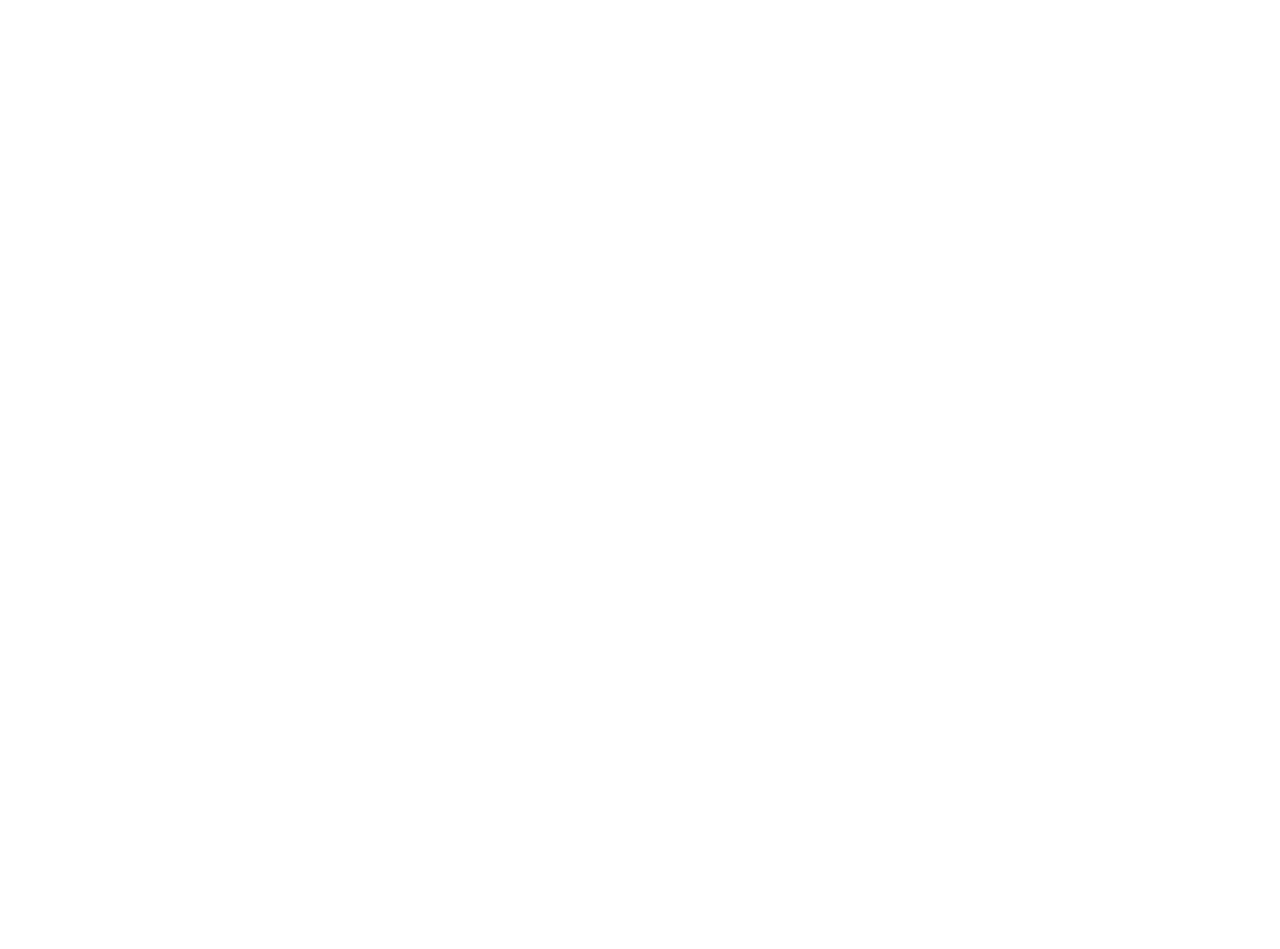
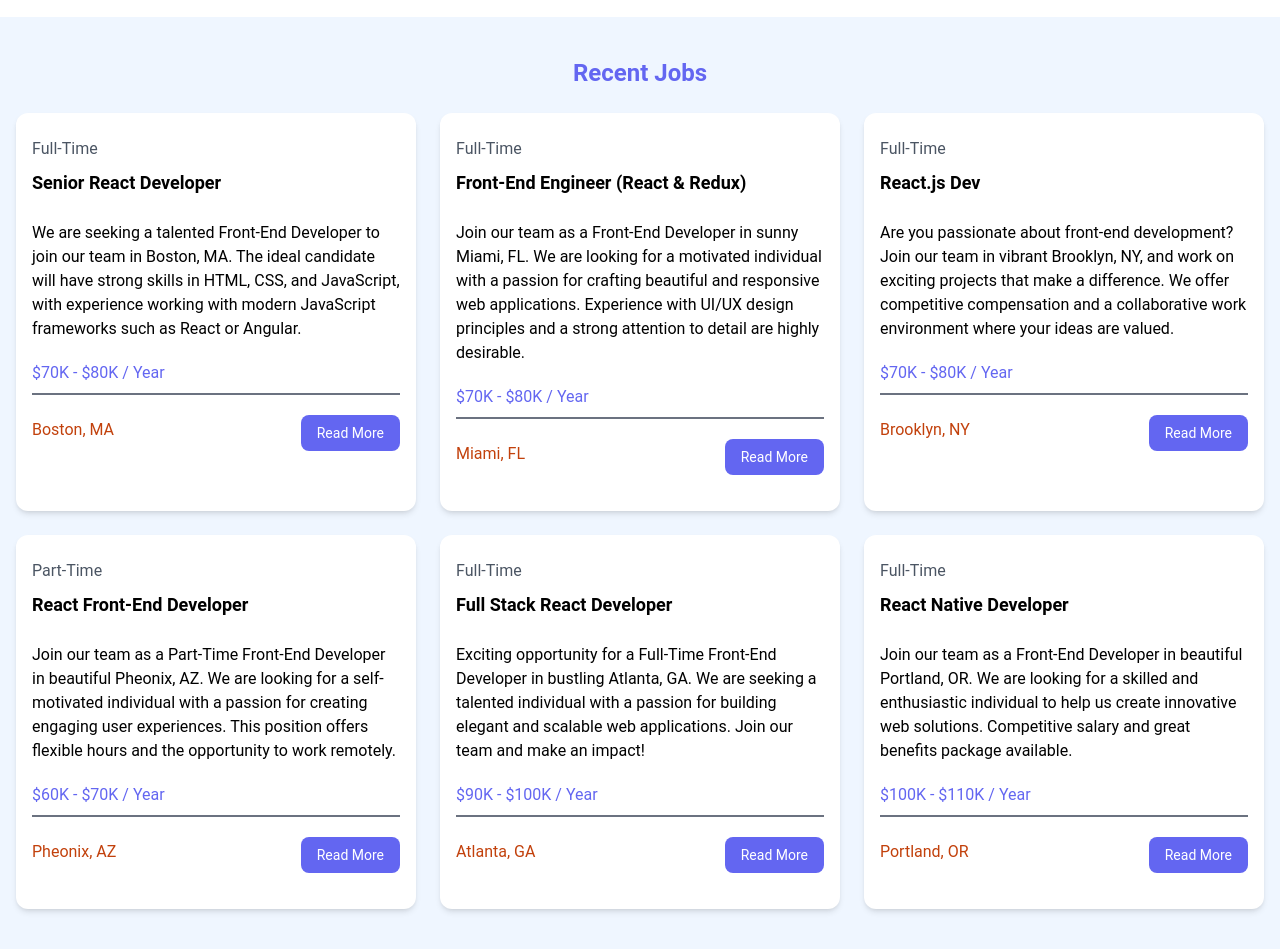
Before and after one commit to amuuo-dev/get-a-job, a React (Vite) app: page / in a window 1280 px wide. Shown: the part 580-1529 px from the top of the page. Before the commit the page ends 800 px from the top, so only its background shows below. Built offline with nearby package versions, Linux system fonts and the light colour scheme.

Commit message:
created a joblist from a jobs.json file and outputed all jobs from the json file and created a browsejob component

```diff
--- a/src/App.jsx
+++ b/src/App.jsx
@@ -1,6 +1,7 @@
 import Navbar from "./components/Navbar";
 import Hero from "./components/Hero";
 import Page from "./components/Page";
+import BrowseJobs from "./components/BrowseJobs";
 const App = () => {
   return (
     <>
@@ -10,6 +11,7 @@
         subtitle="Find the React job that fits your skills and needs"
       />
       <Page />
+      <BrowseJobs />
     </>
   );
 };
--- /dev/null
+++ b/src/components/BrowseJobs.jsx
@@ -0,0 +1,20 @@
+import jobs from "../jobs.json";
+import JobList from "./JobList";
+const BrowseJobs = () => {
+  return (
+    <section className="bg-blue-50 px-4 py-10">
+      <div className="container-xl lg:container m-auto">
+        <h2 className="text-center text-indigo-500 text-2xl font-bold mb-6">
+          Recent Jobs
+        </h2>
+        <div className="grid grid-cols-1 md:grid-cols-3 gap-6">
+          {jobs.map((job) => (
+            <JobList key={job.id} job={job} />
+          ))}
+        </div>
+      </div>
+    </section>
+  );
+};
+
+export default BrowseJobs;
--- /dev/null
+++ b/src/components/JobList.jsx
@@ -0,0 +1,29 @@
+const JobList = ({ job }) => {
+  return (
+    <div className="bg-white rounded-xl shadow-md relative">
+      <div className="p-4">
+        <div className="mb-6">
+          <div className="text-gray-600 my-2">{job.type}</div>
+          <h3 className="text-lg font-bold">{job.title}</h3>
+        </div>
+        <div className="mb-5">{job.description}</div>
+        <h3 className="text-indigo-500 mb-2">{job.salary} / Year</h3>
+        <div className="border border-gray-500 mb-5"></div>
+        <div className="flex flex-col lg:flex-row justify-between mb-4">
+          <div className="text-orange-700 mb-3">
+            <i className="fa-solid fa-location-dot text-lg"></i>
+            {job.location}
+          </div>
+          <a
+            href={`/jobs/${job.id}`}
+            className="h-[36px] bg-indigo-500 hover:bg-indigo-600 text-white px-4 py-2 rounded-lg text-center text-sm"
+          >
+            Read More
+          </a>
+        </div>
+      </div>
+    </div>
+  );
+};
+
+export default JobList;
--- /dev/null
+++ b/src/jobs.json
@@ -0,0 +1,86 @@
+[
+  {
+    "id": "1",
+    "title": "Senior React Developer",
+    "type": "Full-Time",
+    "description": "We are seeking a talented Front-End Developer to join our team in Boston, MA. The ideal candidate will have strong skills in HTML, CSS, and JavaScript, with experience working with modern JavaScript frameworks such as React or Angular.",
+    "location": "Boston, MA",
+    "salary": "$70K - $80K",
+    "company": {
+      "name": "NewTek Solutions",
+      "description": "NewTek Solutions is a leading technology company specializing in web development and digital solutions. We pride ourselves on delivering high-quality products and services to our clients while fostering a collaborative and innovative work environment.",
+      "contactEmail": "contact@teksolutions.com",
+      "contactPhone": "555-555-5555"
+    }
+  },
+  {
+    "id": "2",
+    "title": "Front-End Engineer (React & Redux)",
+    "type": "Full-Time",
+    "location": "Miami, FL",
+    "description": "Join our team as a Front-End Developer in sunny Miami, FL. We are looking for a motivated individual with a passion for crafting beautiful and responsive web applications. Experience with UI/UX design principles and a strong attention to detail are highly desirable.",
+    "salary": "$70K - $80K",
+    "company": {
+      "name": "Veneer Solutions",
+      "description": "Veneer Solutions is a creative agency specializing in digital design and development. Our team is dedicated to pushing the boundaries of creativity and innovation to deliver exceptional results for our clients.",
+      "contactEmail": "contact@loremipsum.com",
+      "contactPhone": "555-555-5555"
+    }
+  },
+  {
+    "id": "3",
+    "title": "React.js Dev",
+    "type": "Full-Time",
+    "location": "Brooklyn, NY",
+    "description": "Are you passionate about front-end development? Join our team in vibrant Brooklyn, NY, and work on exciting projects that make a difference. We offer competitive compensation and a collaborative work environment where your ideas are valued.",
+    "salary": "$70K - $80K",
+    "company": {
+      "name": "Dolor Cloud",
+      "description": "Dolor Cloud is a leading technology company specializing in digital solutions for businesses of all sizes. With a focus on innovation and customer satisfaction, we are committed to delivering cutting-edge products and services.",
+      "contactEmail": "contact@dolorsitamet.com",
+      "contactPhone": "555-555-5555"
+    }
+  },
+  {
+    "id": "4",
+    "title": "React Front-End Developer",
+    "type": "Part-Time",
+    "description": "Join our team as a Part-Time Front-End Developer in beautiful Pheonix, AZ. We are looking for a self-motivated individual with a passion for creating engaging user experiences. This position offers flexible hours and the opportunity to work remotely.",
+    "location": "Pheonix, AZ",
+    "salary": "$60K - $70K",
+    "company": {
+      "name": "Alpha Elite",
+      "description": "Alpha Elite is a dynamic startup specializing in digital marketing and web development. We are committed to fostering a diverse and inclusive workplace where creativity and innovation thrive.",
+      "contactEmail": "contact@adipisicingelit.com",
+      "contactPhone": "555-555-5555"
+    }
+  },
+  {
+    "id": "5",
+    "title": "Full Stack React Developer",
+    "type": "Full-Time",
+    "description": "Exciting opportunity for a Full-Time Front-End Developer in bustling Atlanta, GA. We are seeking a talented individual with a passion for building elegant and scalable web applications. Join our team and make an impact!",
+    "location": "Atlanta, GA",
+    "salary": "$90K - $100K",
+    "company": {
+      "name": "Browning Technologies",
+      "description": "Browning Technologies is a rapidly growing technology company specializing in e-commerce solutions. We offer a dynamic and collaborative work environment where employees are encouraged to think creatively and innovate.",
+      "contactEmail": "contact@consecteturadipisicing.com",
+      "contactPhone": "555-555-5555"
+    }
+  },
+  {
+    "id": "6",
+    "title": "React Native Developer",
+    "type": "Full-Time",
+    "description": "Join our team as a Front-End Developer in beautiful Portland, OR. We are looking for a skilled and enthusiastic individual to help us create innovative web solutions. Competitive salary and great benefits package available.",
+    "location": "Portland, OR",
+    "salary": "$100K - $110K",
+    "company": {
+      "name": "Port Solutions INC",
+      "description": "Port Solutions is a leading technology company specializing in software development and digital marketing. We are committed to providing our clients with cutting-edge solutions and our employees with a supportive and rewarding work environment.",
+      "contactEmail": "contact@ipsumlorem.com",
+      "contactPhone": "555-555-5555"
+    }
+  }
+]
```
